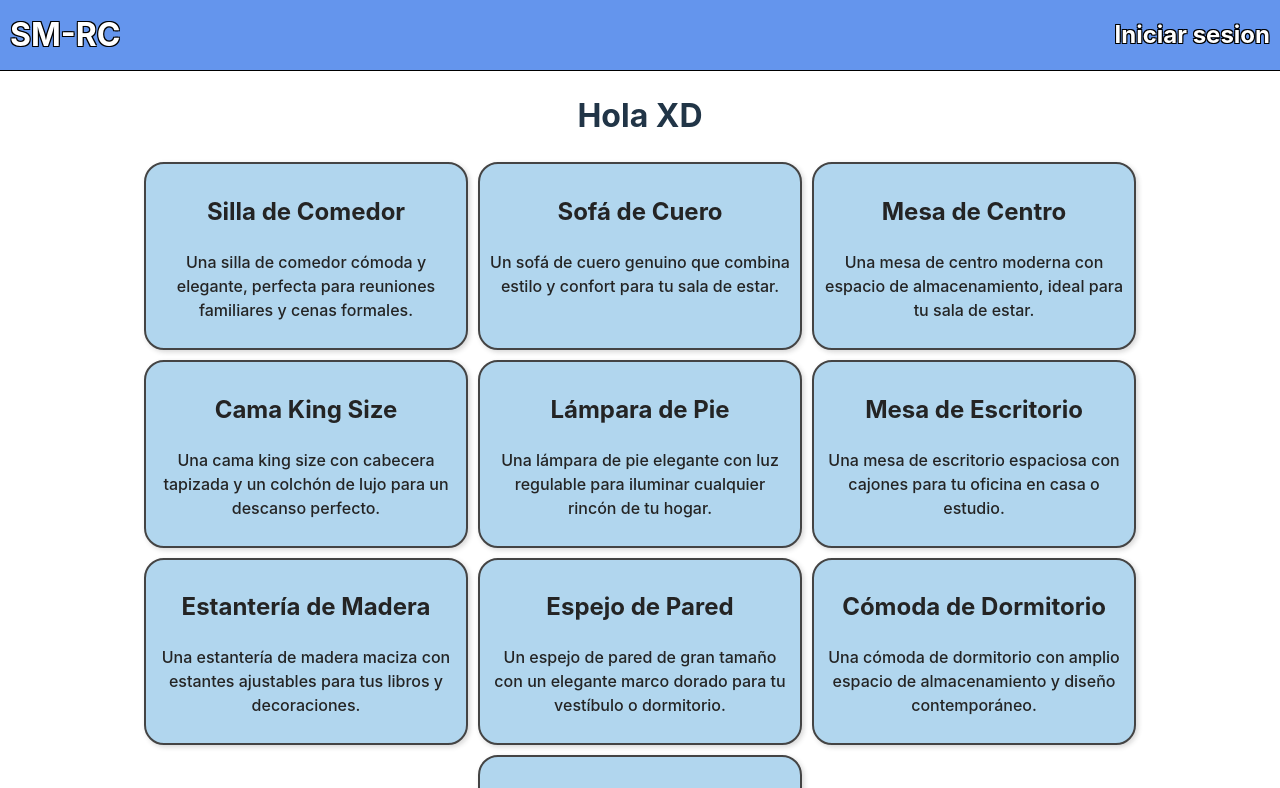
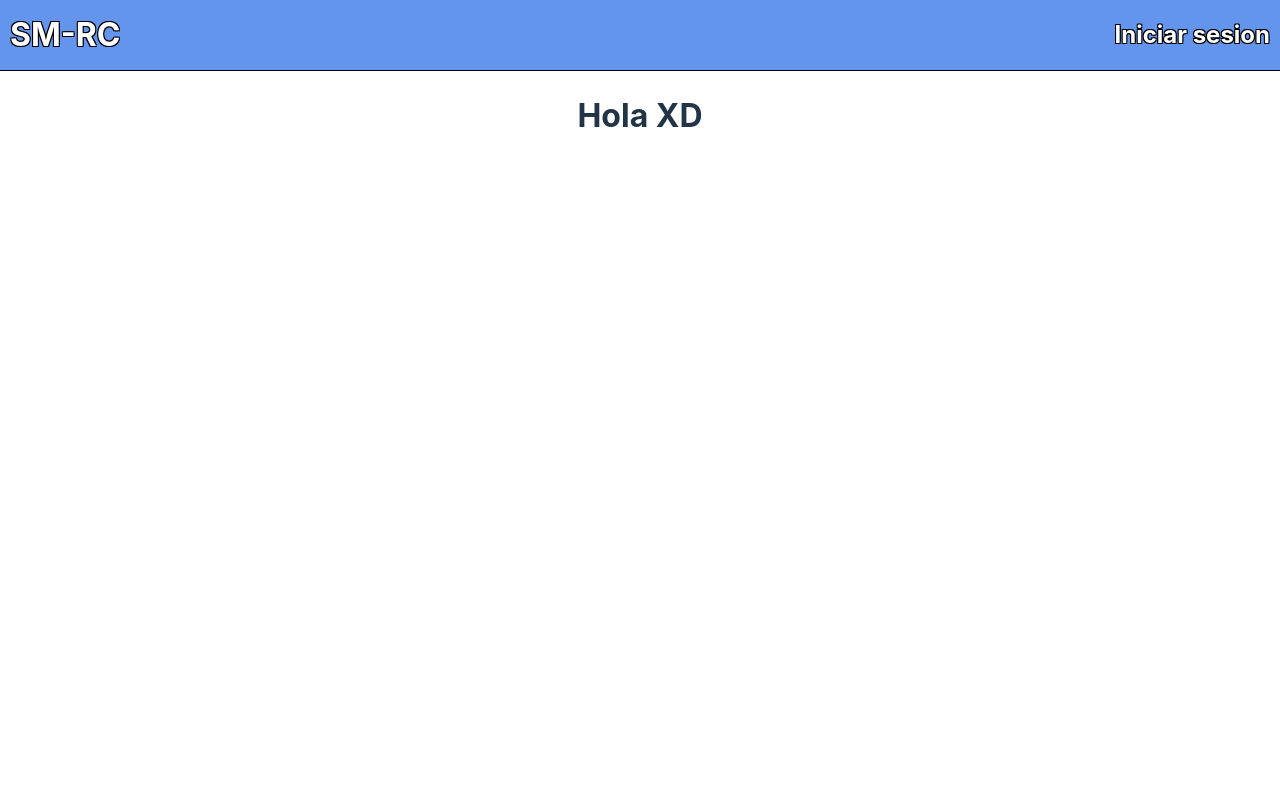
Before and after one commit to Shigaxz/react-social, a React (Vite) app: page / in a window 1280 px wide. Shown: the top 788 px of the page. Built offline with nearby package versions, Linux system fonts and the light colour scheme.

Commit message:
Firebase Added

```diff
--- a/package.json
+++ b/package.json
@@ -10,6 +10,7 @@
     "preview": "vite preview"
   },
   "dependencies": {
+    "firebase": "^10.13.0",
     "react": "^18.3.1",
     "react-dom": "^18.3.1",
     "react-router-dom": "^6.26.1"
--- a/src/App.jsx
+++ b/src/App.jsx
@@ -1,22 +1,13 @@
 import './App.css'
-import Card from './components/Card'
-import ShowHide from './components/ShowHide'
-import productos from './data/productos'
+
 import Navbar from './components/Navbar'
 
 function App() {
-  const productoList = productos.map(v => {
-    return <Card id={v.id} title={v.nombre} desc={v.descripcion}/>
-  })
 
   return (
     <>
     <Navbar />
     <h1 className="saludo">Hola XD</h1>
-    <div className="container">
-      {productoList}
-    </div>
-    <ShowHide />
     </>
   )
 }
--- a/src/components/Card.css
+++ /dev/null
@@ -1,15 +0,0 @@
-.Card{
-    width: 300px;
-    border-radius: 20px;
-    box-shadow: 2px 2px 5px #3333;
-    background-color: rgb(177, 214, 238);
-    padding: 10px;
-    text-align: center;
-    border: 2px solid #444;
-}
-.Card h2 {
-    color: #242424;
-}
-.Card p {
-    color: #242424;
-}
--- a/src/components/Card.jsx
+++ /dev/null
@@ -1,16 +0,0 @@
-import React from 'react';
-import { Link } from 'react-router-dom';
-import './Card.css';
-
-function Card({id ,title , desc}) {
-  return (
-    <div className='Card'>
-        <h2 className="titulo">{title}</h2>
-        <Link to={id}>
-        <p className="descripcion">{desc}</p>
-        </Link>
-    </div>
-  )
-}
-
-export default Card
--- a/src/components/Navbar.jsx
+++ b/src/components/Navbar.jsx
@@ -12,7 +12,7 @@ function Navbar() {
           </Link>
         </div>
         <div className="login">
-          <Link to="register">
+          <Link to="/register">
           <h2>Iniciar sesion</h2>
           </Link>
         </div>
--- a/src/data/productos.js
+++ /dev/null
@@ -1,83 +0,0 @@
-const productos = [
-    {
-        "id": "1",
-        "nombre": "Silla de Comedor",
-        "descripcion": "Una silla de comedor cómoda y elegante, perfecta para reuniones familiares y cenas formales.",
-        "precio": 21000,
-        "img": "https://th.bing.com/th/id/OIP.YhF8qrbWlf5v3Zs2HS1hvwHaHa?pid=ImgDet&rs=1",
-        "stock": 20
-      },
-      {
-        "id": "2",
-        "nombre": "Sofá de Cuero",
-        "descripcion": "Un sofá de cuero genuino que combina estilo y confort para tu sala de estar.",
-        "precio": 189900,
-        "img": "https://th.bing.com/th/id/OIP.bJ5C3fi9cdUn3bhL9QccIgHaHa?pid=ImgDet&rs=1",
-        "stock": 80
-      },
-      {
-        "id": "3",
-        "nombre": "Mesa de Centro",
-        "descripcion": "Una mesa de centro moderna con espacio de almacenamiento, ideal para tu sala de estar.",
-        "precio": 70000,
-        "img": "https://th.bing.com/th/id/OIP.3zvPoeZLlCT5xnI6VNt3DAHaHa?pid=ImgDet&rs=1",
-        "stock": 0
-      },
-      {
-        "id": "4",
-        "nombre": "Cama King Size",
-        "descripcion": "Una cama king size con cabecera tapizada y un colchón de lujo para un descanso perfecto.",
-        "precio": 300000,
-        "img": "https://th.bing.com/th/id/R.cb94568bef021a98fcfb3a25ad4a5543?rik=h2REQNkzy3bBOA&pid=ImgRaw&r=0&sres=1&sresct=1",
-        "stock": 0
-      },
-      {
-        "id": "5",
-        "nombre": "Lámpara de Pie",
-        "descripcion": "Una lámpara de pie elegante con luz regulable para iluminar cualquier rincón de tu hogar.",
-        "precio": 19000,
-        "img": "https://www.ikea.com/es/es/images/products/nyfors-lampara-pie-niquelado-blanco__0684442_pe721181_s5.jpg",
-        "stock": 0
-      },
-      {
-        "id": "6",
-        "nombre": "Mesa de Escritorio",
-        "descripcion": "Una mesa de escritorio espaciosa con cajones para tu oficina en casa o estudio.",
-        "precio": 85000,
-        "img": "https://th.bing.com/th/id/R.950b9c08036c2672719f374a3c2410ea?rik=Tqp68rZ4HeBLPA&pid=ImgRaw&r=0",
-        "stock": 0
-      },
-      {
-        "id": "7",
-        "nombre": "Estantería de Madera",
-        "descripcion": "Una estantería de madera maciza con estantes ajustables para tus libros y decoraciones.",
-        "precio": 120000,
-        "img": "https://www.elmueble.com/medio/2022/09/30/estanteria-hemnes-blanca-y-madera-de-ikea_edd9fa96_540x540.jpg",
-        "stock": 0
-      },
-      {
-        "id": "8",
-        "nombre": "Espejo de Pared",
-        "descripcion": "Un espejo de pared de gran tamaño con un elegante marco dorado para tu vestíbulo o dormitorio.",
-        "precio": 23000,
-        "img": "https://images.gestionaweb.cat/279/pimg-1600-1600/mirall-4.jpg",
-        "stock": 0
-      },
-      {
-        "id": "9",
-        "nombre": "Cómoda de Dormitorio",
-        "descripcion": "Una cómoda de dormitorio con amplio espacio de almacenamiento y diseño contemporáneo.",
-        "precio": 169990,
-        "img": "https://th.bing.com/th/id/OIP.yg9tTY0ERL4FUZ_UMo1O_AHaHa?pid=ImgDet&rs=1",
-        "stock": 0
-      },
-      {
-        "id": "10",
-        "nombre": "Alfombra de Área",
-        "descripcion": "Una alfombra de área suave y lujosa que agrega calidez y estilo a cualquier habitación de tu casa.",
-        "precio": 34990,
-        "img": "https://ak1.ostkcdn.com/images/products/18732583/Safavieh-Natural-Fiber-Natural-Grey-Sisal-Rug-9-x-12-f977c7c5-fa8b-490a-9905-1acf388b0d11_600.jpg",
-        "stock": 0
-      },
-];
-export default productos;
--- a/src/main.jsx
+++ b/src/main.jsx
@@ -5,8 +5,6 @@ import { createBrowserRouter, RouterProvider } from 'react-router-dom'
 import App from './App.jsx'
 import Register from './views/Register.jsx'
 import './index.css'
-import Product from './views/Product.jsx'
-import productos from './data/productos'
 
 const rutas = [
   {
@@ -19,13 +17,6 @@ const rutas = [
   }
 ];
 
-productos.forEach((producto) => {
-  rutas.push({
-    path: producto.id,
-    element: <Product producto={producto}/>
-  });
-});
-
 const router = createBrowserRouter(rutas);
 
 
```
Also changed, not shown: src/firebase/firebaseConfig.js (added, +18 -0 lines), src/firebase/firebaseFunctions.js (added, +60 -0 lines), 1 other file (tests, documents, lock files or other folders).
